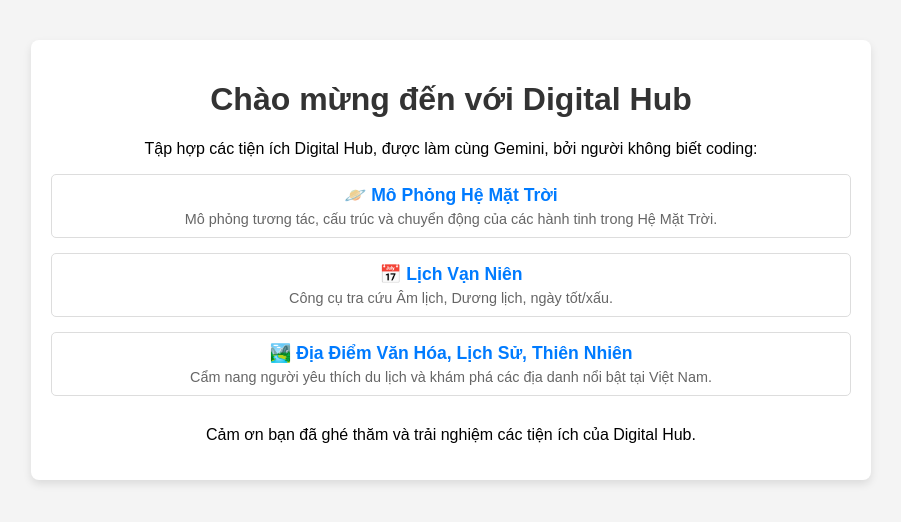
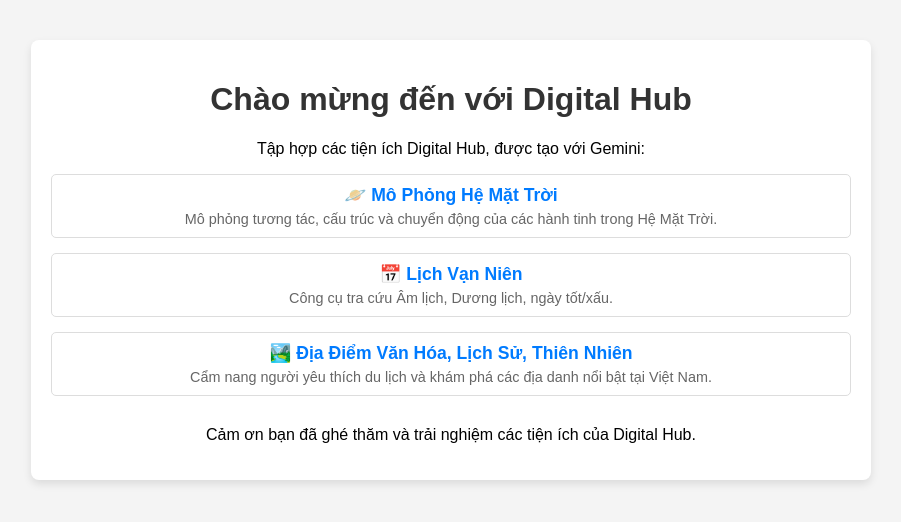
Before and after one commit to namlesgvn/namlesgvn, a plain HTML site: page index.html in a window 1280 px wide. Shown: the whole page, without its empty margins (189-1090 px from the left). Drawn offline with Linux system fonts and the light colour scheme.

Commit message:
Update index.html

```diff
--- a/index.html
+++ b/index.html
@@ -47,7 +47,7 @@
 <body>
     <div class="container">
         <h1>Chào mừng đến với Digital Hub</h1>
-        <p>Tập hợp các tiện ích Digital Hub, được làm cùng Gemini, bởi người không biết coding:</p>
+        <p>Tập hợp các tiện ích Digital Hub, được tạo với Gemini:</p>
 
         <ul class="project-list">
             <li>
```
